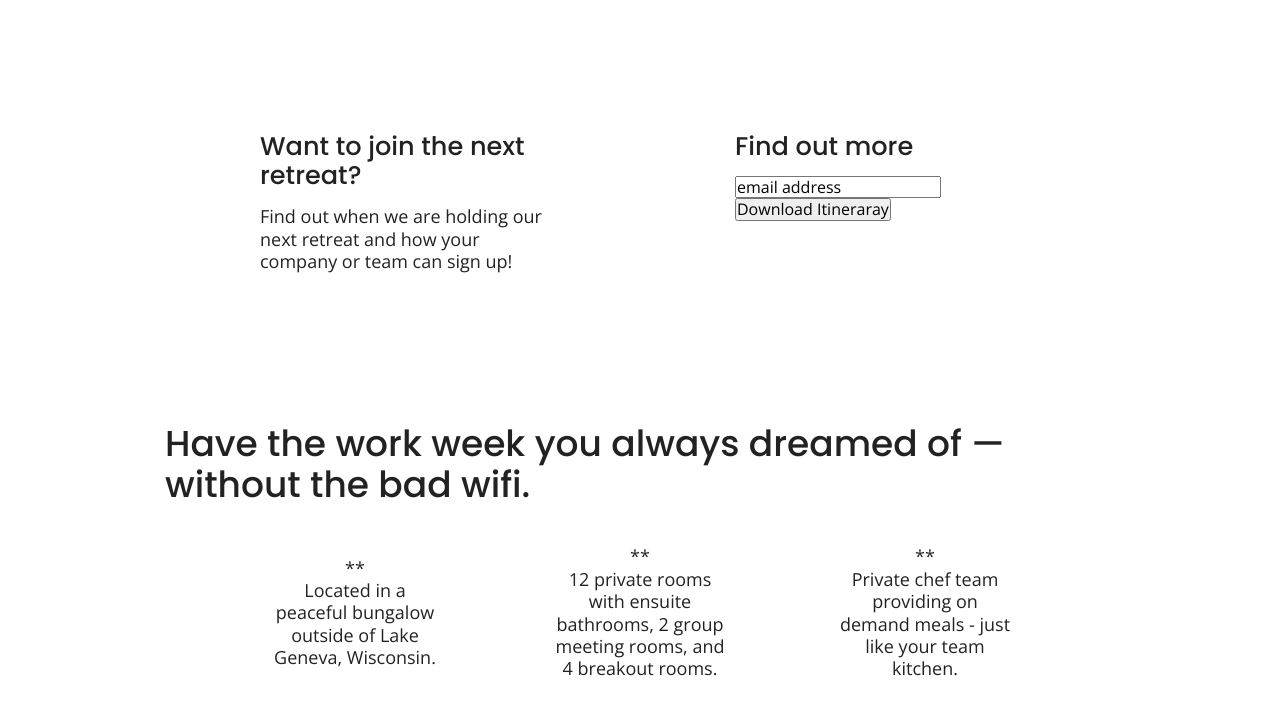
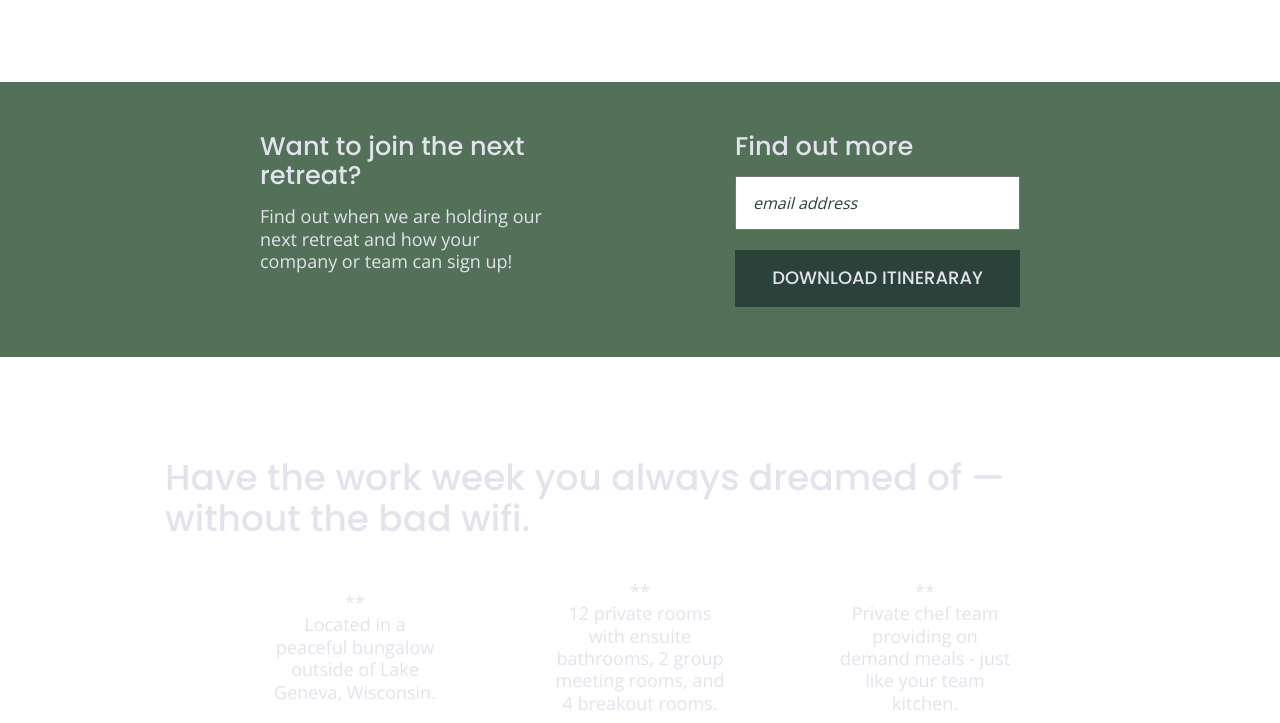
Before and after one commit to krissygroom/unplugged-retreat, a website built with Parcel: page index.html in a window 1280 px wide. Shown: the part 276-999 px from the top of the page. Built offline with nearby package versions, Linux system fonts and the light colour scheme.

Commit message:
Added remaining styles for all pages

```diff
--- a/css/main.css
+++ b/css/main.css
@@ -107,6 +107,7 @@
   font-family: 'Open Sans', sans-serif;
   font-size: 1em;
   text-align: left;
+  color: #e2e3ed;
 }
 
 ul,
@@ -115,8 +116,8 @@
 }
 
 a {
-	color: #e2e3ed;
   text-decoration: none;
+  color: #e2e3ed;
 }
 
 h2 {
@@ -162,12 +163,18 @@
   justify-content: center;
   align-items: center;
   flex-flow: row wrap;
+  background-color: #202322;
 }
 
 /* Header Styles */
 
 header {
   padding: 15px 0;
+}
+
+header h1 {
+  font-size: 2.25rem;
+  font-weight: 500;
 }
 
 header .content-wrapper {
@@ -182,7 +189,7 @@
   width: 100%;
   height: 1px;
   margin: 20px 0;
-  background-color: #a1a0a0;
+  background-color: #e2e3ed5d;
 }
 
 header nav {
@@ -203,10 +210,12 @@
 
 footer {
   flex-direction: column;
+  text-align: center;
 }
 
 footer .content-wrapper {
   width: 55%;
+
 }
 
 footer h4 {
@@ -259,6 +268,7 @@
   justify-content: center;
   align-items: center;
   flex-flow: row wrap;
+  background-color: #527158;
 }
 
 aside .content-wrapper {
@@ -266,11 +276,33 @@
 }
 
 aside h3 {
-  padding-bottom: 15px;
+  margin-bottom: 15px;
 }
 
 aside p {
-  padding-bottom: 40px;
+  margin-bottom: 30px;
+}
+
+input[type=text] {
+  box-sizing: border-box;
+  width: 100%;
+  color: #2a423a;
+  font-style: italic;
+  padding: 1em;
+}
+
+input[type=button] {
+  width: 100%;
+  margin-top: 20px;
+  padding: 1em 0;
+  background-color: #2a423a;
+  font-family: 'Poppins', Helvetica, Arial, sans-serif;
+  font-weight: 500;
+  font-size: 1.125em;
+  color: #e2e3ed;
+  border: none;
+  text-align: center;
+  text-transform: uppercase;
 }
 
 /* Retreat Features Section */
@@ -288,8 +320,9 @@
 }
 
 .features article {
-  width: 62%;
+  width: 60%;
   margin: 30px 0;
+  text-align: center;
 }
 
 
@@ -299,6 +332,7 @@
   display: flex;
   justify-content: center;
   flex-flow: row wrap;
+  background-color: #2a423a;
 }
 
 .reviews h2 {
@@ -321,6 +355,7 @@
   justify-content: center;
   align-items: center;
   flex-flow: row wrap;
+  background-color: #527158;
 }
 
 .mission h2 {
@@ -338,6 +373,7 @@
   justify-content: center;
   align-items: center;
   flex-flow: row wrap;
+  background-color: #2a423a;
 }
 
 .contact-section h2 {
@@ -361,6 +397,7 @@
   justify-content: center;
   align-items: center;
   flex-flow: row wrap;
+  background-color: #527158;
 }
 
 .faq .content-wrapper {
@@ -643,6 +680,7 @@
   .faq .content-wrapper {
     justify-content: space-between;
     margin: 100px 0 50px 0;
+    align-items: flex-start;
   }
 
   .faq-content {
```
